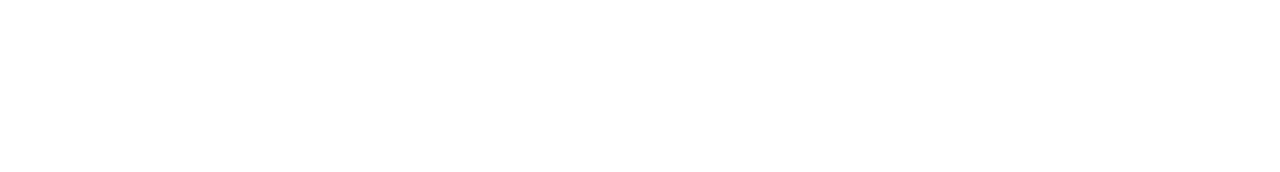
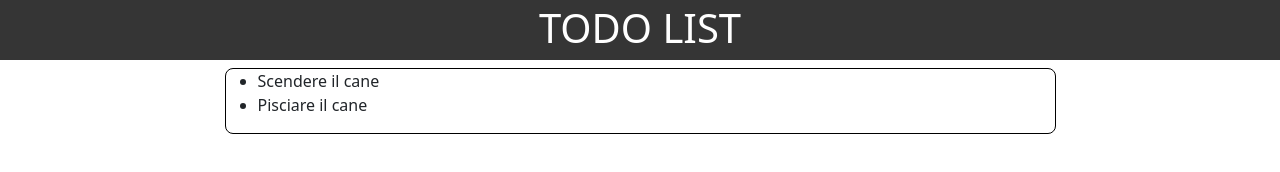
Before and after one commit to asafcastigliano/vue-todolist, a plain HTML site: page index.html in a window 1280 px wide. Drawn offline with nearby package versions, Linux system fonts and the light colour scheme.

Commit message:
finita struttura pagina e inziata parte della stampa

```diff
--- a/css/style.css
+++ b/css/style.css
@@ -3,3 +3,16 @@
     margin: 0;
     box-sizing: border-box;
 }
+
+header{
+    background-color: rgb(53, 53, 53);
+    color: white;
+}
+
+.todolistbox{
+
+}
+
+.todo{
+
+}
--- a/index.html
+++ b/index.html
@@ -13,6 +13,29 @@
 
     <div id="app">
 
+        <header class="text-center">
+            <h1 class="pt-1 pb-2">TODO LIST</h1>
+        </header>
+        <main>
+            <section class="todolist">
+                <div class="container">
+                    <div class="row justify-content-center d-flex">
+                        <div class="col-9">
+                            <div class="content todolistbox border border-black rounded-3">
+                                <ul>
+                                    <li v-for="todolist in todolist" :key="index">
+                                        <div class="todo">
+                                            {{ todolist.todo }}
+                                        </div>
+                                    </li>
+                                  </ul>
+                            </div>
+                        </div>
+                    </div>
+                </div>
+            </section>
+        </main>
+
     </div>
 
     <script type="text/javascript" src="https://unpkg.com/vue@3"></script>
--- a/js/script.js
+++ b/js/script.js
@@ -3,7 +3,16 @@ const { createApp } = Vue;
 createApp({
     data() {
         return {
-
+            todolist: [
+                {
+                    todo: "Scendere il cane",
+                    done: false
+                },
+                {
+                    todo: "Pisciare il cane",
+                    done: false
+                },
+            ]
         }
     },
 
```
